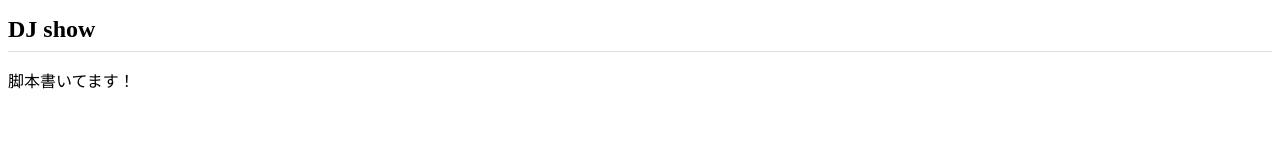
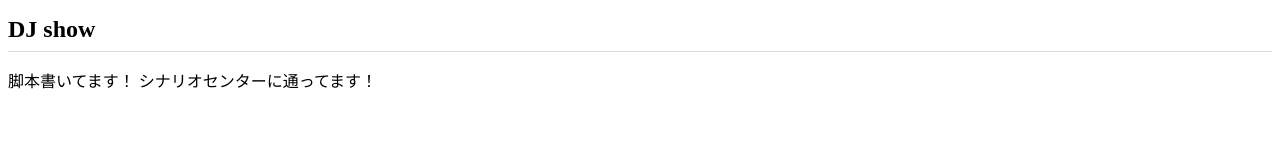
Before and after one commit to DJshow/DJshow.github.io, a plain HTML site: page index.html in a window 1280 px wide. Drawn offline with Linux system fonts and the light colour scheme.

Commit message:
Add files via upload

```diff
--- a/index.html
+++ b/index.html
@@ -9,6 +9,6 @@
 </head>
 <body>
   <h1>DJ show</h1>
-  <p>脚本書いてます！</p>
+  <p>脚本書いてます！ シナリオセンターに通ってます！</p>
 </body>
 </html>
```
